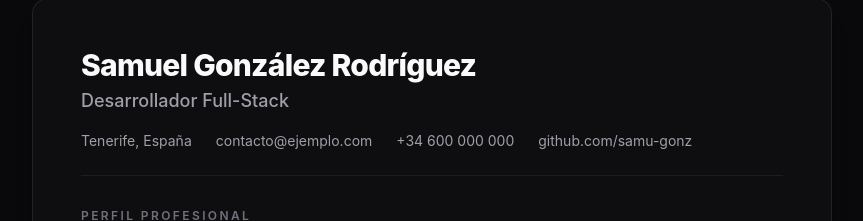
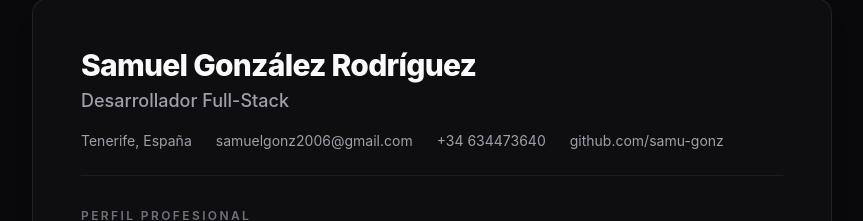
Before and after one commit to samu-gonz/portfolio, a Next.js app: page /cv in a window 1280 px wide. Shown: the part 110-331 px from the top of the page, without its empty margins (208-1071 px from the left). Built offline with nearby package versions, Linux system fonts and the light colour scheme.

Commit message:
ultimos cambios

```diff
--- a/components/CVTemplate.jsx
+++ b/components/CVTemplate.jsx
@@ -3,8 +3,8 @@
 import { PROFILE } from "../data/portfolioProfile";
 
 const CONTACT = {
-  location: "Tenerife, España",
-  phone: "+34 600 000 000",
+  location: PROFILE.location,
+  phone: PROFILE.phone,
   email: PROFILE.links.email.replace("mailto:", ""),
   github: "github.com/samu-gonz",
 };
--- a/data/portfolioProfile.js
+++ b/data/portfolioProfile.js
@@ -2,11 +2,13 @@ export const PROFILE = {
   name: "Samuel G. R.",
   role: "Full-Stack Developer",
   availability: "Disponible para incorporación inmediata",
+  location: "Tenerife, España",
+  phone: "+34 634473640",
   cvUrl: "/cv-samuel-gr.pdf",
   links: {
     linkedin: "https://linkedin.com/in/",
-    github: "https://github.com/",
-    email: "mailto:contacto@ejemplo.com",
+    github: "https://github.com/samu-gonz",
+    email: "mailto:samuelgonz2006@gmail.com",
   },
 };
 
```
